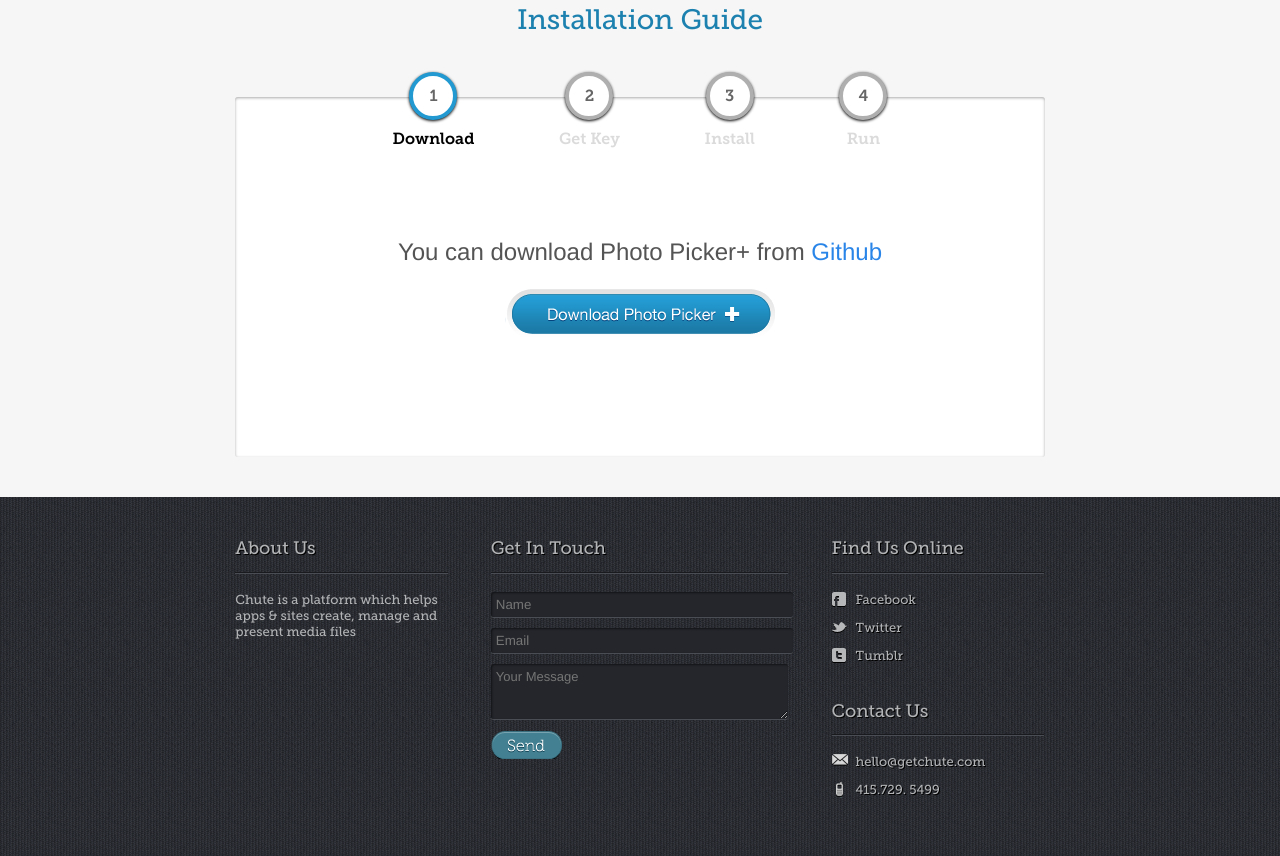
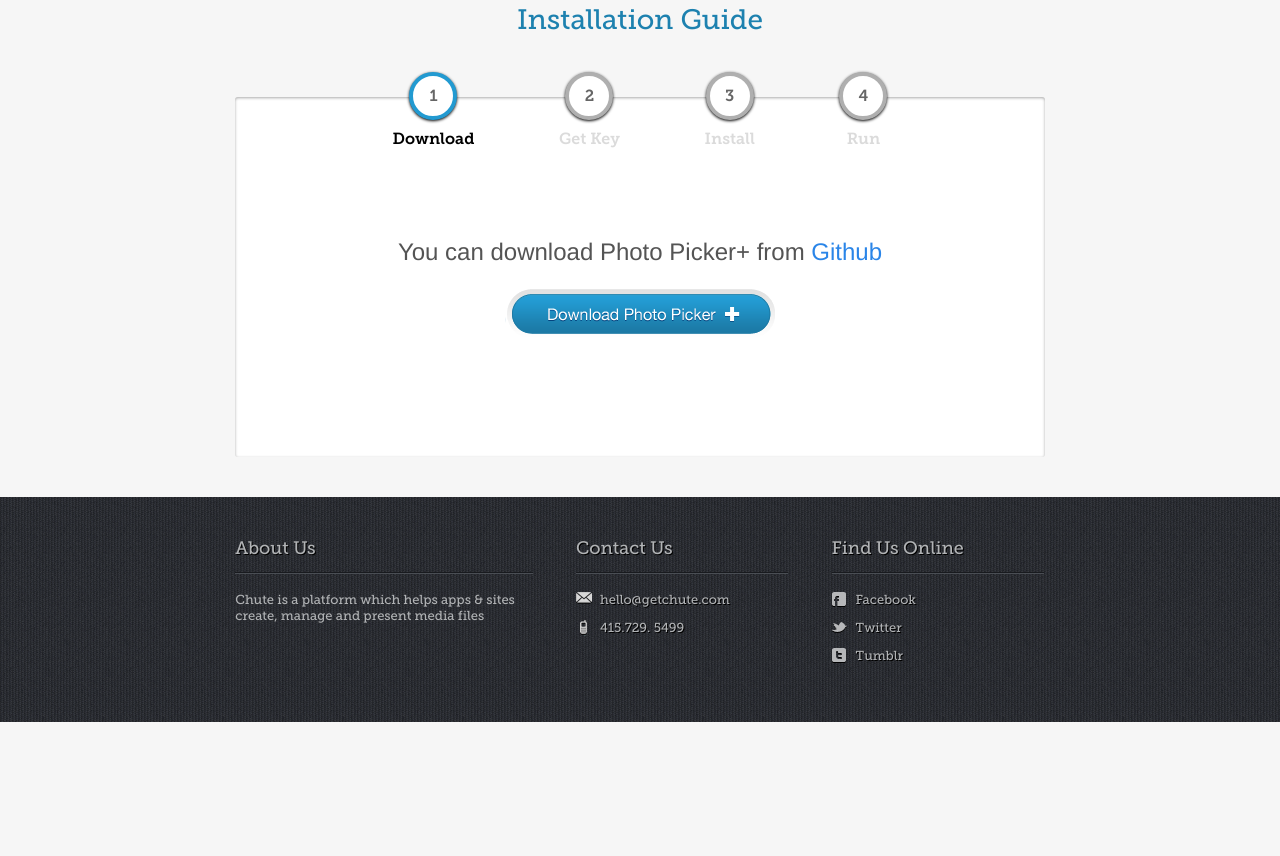
Before and after one commit to brightsoftdev/photo-picker-plus, a plain HTML site: page index.html in a window 1280 px wide. Shown: the part 716-1572 px from the top of the page. After the commit the page ends 1438 px from the top, so only its background shows below. Drawn offline with Linux system fonts and the light colour scheme.

Commit message:
Adjusting footer area and adding quick hovers

```diff
--- a/index.html
+++ b/index.html
@@ -135,14 +135,22 @@
 
   <div class="footer">
     <div class="row">
-      <div class="three columns offset-by-one">
+      <div class="four columns offset-by-one">
         <h5>About Us</h5>
         <hr />
         <p>Chute is a platform which helps apps &amp; sites create, manage and present media files</p>
       </div>
 
-      <div class="four columns">
-        <h5>Get In Touch</h5>
+      <div class="three columns">
+        <h5>Contact Us</h5>
+
+        <hr />
+
+        <ul>
+          <li class="iconed email"><a href="mailto:hello@getchute.com">hello@getchute.com</a></li>
+          <li class="iconed phone"><a href="#">415.729. 5499</a></li>
+        </ul>
+        <!--h5>Get In Touch</h5>
 
         <hr />
 
@@ -151,7 +159,7 @@
           <input type="text" placeholder="Email" />
           <textarea rows="3" placeholder="Your Message"></textarea>
           <input type="submit" value="Send" class="send" />
-        </form>
+        </form-->
       </div>
 
       <div class="three columns">
@@ -165,16 +173,7 @@
           <li class="iconed tumblr"><a href="#">Tumblr</a></li>
         </ul>
 
-        <br />
-
-        <h5>Contact Us</h5>
-
-        <hr />
-
-        <ul>
-          <li class="iconed email"><a href="mailto:hello@getchute.com">hello@getchute.com</a></li>
-          <li class="iconed phone"><a href="#">415.729. 5499</a></li>
-        </ul>
+        <!--br /-->
       </div>
       <div class="one columns"></div>
     </div>
--- a/stylesheets/app.css
+++ b/stylesheets/app.css
@@ -312,6 +312,10 @@ body {
   color: #b1b3b5 !important;
   text-shadow: 1px 1px #000;
 }
+  .footer a:hover {
+    color: #fff !important;
+  }
+
 .footer li {
   font-size: 16px;
 }
```
